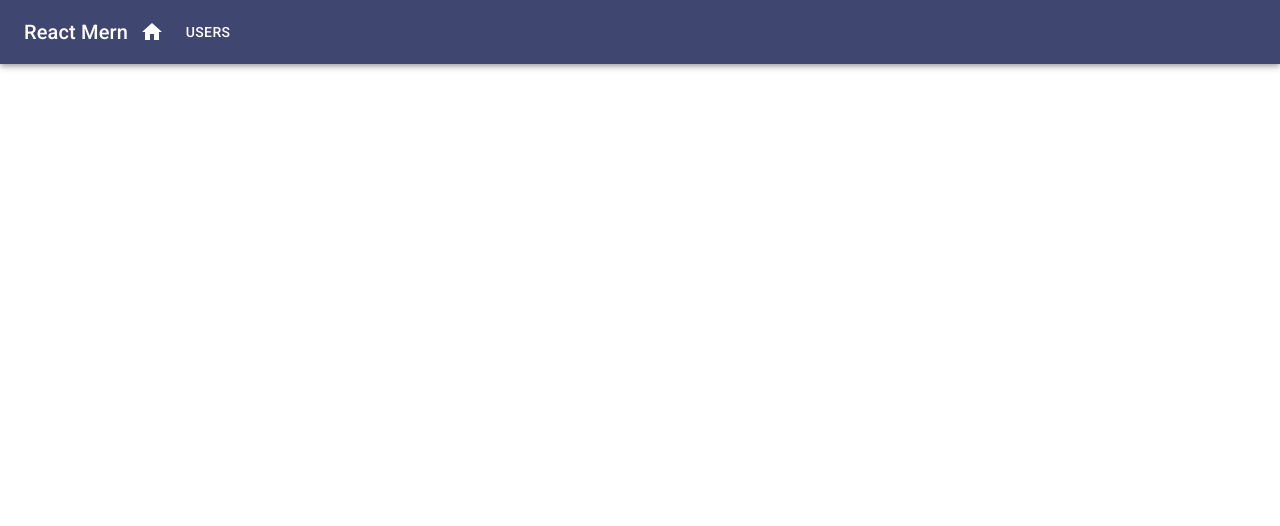
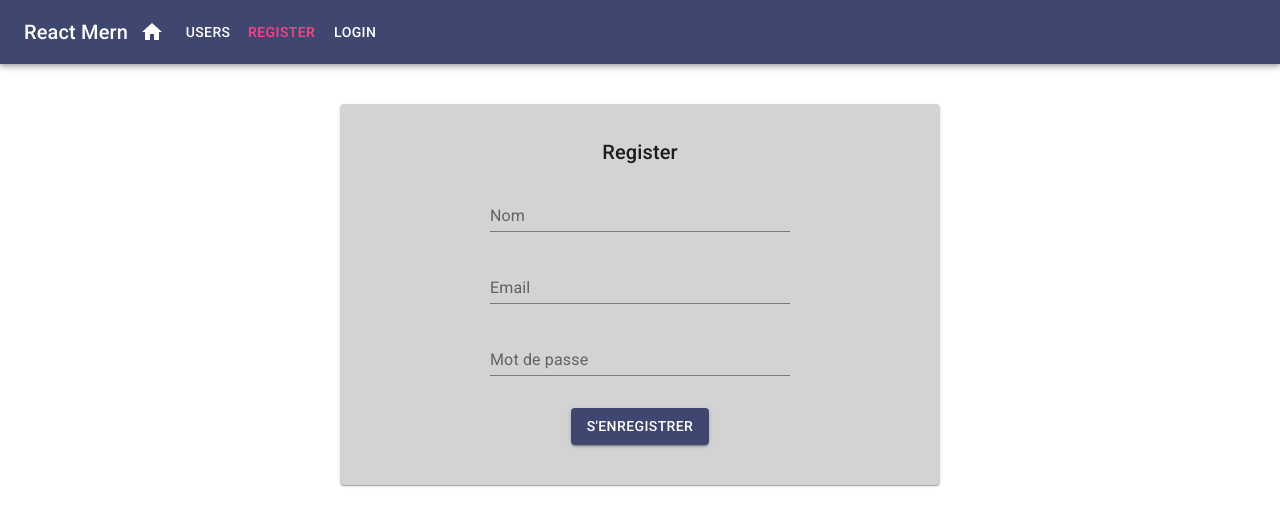
Before and after one commit to VolodymyrOsinchuk/mern-ecommerce-vercel, a React (Create React App) app: page /register in a window 1280 px wide. Shown: the top 526 px of the page. Built offline with nearby package versions, Linux system fonts and the light colour scheme; the HTML template or start-up script is replaced by a standard one.

Commit message:
add pages login and register

```diff
--- a/src/MainRouter.js
+++ b/src/MainRouter.js
@@ -1,5 +1,7 @@
 import React from "react";
 import { Switch, Route } from "react-router-dom";
+import Login from "./auth/Login";
+import Register from "./auth/Register";
 import Menu from "./components/Menu";
 import Home from "./pages/Home";
 import Users from "./user/Users";
@@ -11,6 +13,8 @@ const MainRouter = () => {
       <Switch>
         <Route exact path="/" component={Home} />
         <Route path="/users" component={Users} />
+        <Route path="/register" component={Register} />
+        <Route path="/login" component={Login} />
       </Switch>
     </div>
   );
--- a/src/auth/Login.jsx
+++ b/src/auth/Login.jsx
@@ -0,0 +1,134 @@
+import React, { useState } from "react";
+import {
+  Button,
+  Card,
+  CardActions,
+  CardContent,
+  Icon,
+  TextField,
+  Typography,
+} from "@material-ui/core";
+import { makeStyles } from "@material-ui/core/styles";
+import { login } from "./api-auth.js";
+import { authenticate } from "./auth-helper.js";
+import { Redirect } from "react-router-dom";
+
+const useStyles = makeStyles((theme) => ({
+  card: {
+    maxWidth: 600,
+    margin: "auto",
+    textAlign: "center",
+    marginTop: theme.spacing(5),
+    paddingBottom: theme.spacing(2),
+    backgroundColor: "lightgrey",
+  },
+  submit: {
+    margin: "auto",
+    marginBottom: theme.spacing(2),
+  },
+  title: {
+    marginTop: theme.spacing(2),
+  },
+  error: {
+    verticalAlign: "middle",
+  },
+  textField: {
+    marginLeft: theme.spacing(1),
+    marginRight: theme.spacing(1),
+    width: 300,
+  },
+}));
+
+const Login = (props) => {
+  const classes = useStyles();
+  const [values, setValues] = useState({
+    email: "",
+    password: "",
+    error: "",
+    redirectToReferrer: false,
+  });
+
+  const handleChange = (name) => (event) => {
+    setValues({ ...values, [name]: event.target.value });
+  };
+
+  const clickSubmiit = () => {
+    const user = {
+      email: values.email || undefined,
+      password: values.password || undefined,
+    };
+    login(user).then((data) => {
+      if (data.error) {
+        setValues({ ...values, error: data.error });
+      } else {
+        authenticate(data, () => {
+          setValues({ ...values, error: "", redirectToReferrer: true });
+        });
+      }
+    });
+  };
+
+  const { from } = props.location.state || {
+    from: {
+      pathname: "/",
+    },
+  };
+
+  const { redirectToReferrer } = values;
+  if (redirectToReferrer) {
+    return <Redirect to={from} />;
+  }
+
+  return (
+    <div>
+      <Card className={classes.card}>
+        <CardContent>
+          <Typography variant="h6" className={classes.title}>
+            Login
+          </Typography>
+          <form noValidate>
+            <TextField
+              label="Email"
+              margin="normal"
+              autoComplete="email"
+              value={values.email}
+              onChange={handleChange("email")}
+              className={classes.textField}
+            />
+            <br />
+            <TextField
+              label="Mot de passe"
+              type="password"
+              autoComplete="current-password"
+              margin="normal"
+              value={values.password}
+              onChange={handleChange("password")}
+              className={classes.textField}
+            />
+            <br />
+            {values.error && (
+              <Typography component="p" color="error">
+                <Icon color="error" className={classes.error}>
+                  error
+                </Icon>
+                {values.error}
+              </Typography>
+            )}
+          </form>
+        </CardContent>
+        <CardActions>
+          <Button
+            color="primary"
+            variant="contained"
+            onClick={clickSubmiit}
+            className={classes.submit}
+          >
+            S'enregistrer
+          </Button>
+        </CardActions>
+      </Card>
+    </div>
+  );
+};
+
+export default Login;
--- a/src/auth/Register.jsx
+++ b/src/auth/Register.jsx
@@ -0,0 +1,152 @@
+import React, { useState } from "react";
+import {
+  Button,
+  Card,
+  CardActions,
+  CardContent,
+  DialogTitle,
+  Dialog,
+  DialogContent,
+  DialogContentText,
+  Icon,
+  TextField,
+  Typography,
+} from "@material-ui/core";
+import { makeStyles } from "@material-ui/core/styles";
+import { create } from "../user/api-user";
+import { DialogActions } from "@material-ui/core";
+import { Link } from "react-router-dom";
+
+const useStyles = makeStyles((theme) => ({
+  card: {
+    maxWidth: 600,
+    margin: "auto",
+    textAlign: "center",
+    marginTop: theme.spacing(5),
+    paddingBottom: theme.spacing(2),
+    backgroundColor: "lightgrey",
+  },
+  submit: {
+    margin: "auto",
+    marginBottom: theme.spacing(2),
+  },
+  title: {
+    marginTop: theme.spacing(2),
+  },
+  error: {
+    verticalAlign: "middle",
+  },
+  textField: {
+    marginLeft: theme.spacing(1),
+    marginRight: theme.spacing(1),
+    width: 300,
+  },
+}));
+
+const Register = () => {
+  const classes = useStyles();
+  const [values, setValues] = useState({
+    name: "",
+    email: "",
+    password: "",
+    open: false,
+    error: "",
+  });
+
+  const handleChange = (name) => (event) => {
+    setValues({ ...values, [name]: event.target.value });
+  };
+
+  const clickSubmiit = () => {
+    const user = {
+      name: values.name || undefined,
+      email: values.email || undefined,
+      password: values.password || undefined,
+    };
+    create(user).then((data) => {
+      if (data.error) {
+        setValues({ ...values, error: data.error });
+      } else {
+        setValues({ ...values, open: true });
+      }
+    });
+  };
+
+  return (
+    <div>
+      <Card className={classes.card}>
+        <CardContent>
+          <Typography variant="h6" className={classes.title}>
+            Register
+          </Typography>
+          <form noValidate>
+            <TextField
+              label="Nom"
+              margin="normal"
+              autoComplete="name"
+              value={values.name}
+              onChange={handleChange("name")}
+              className={classes.textField}
+            />
+            <br />
+            <TextField
+              label="Email"
+              margin="normal"
+              autoComplete="email"
+              value={values.email}
+              onChange={handleChange("email")}
+              className={classes.textField}
+            />
+            <br />
+            <TextField
+              label="Mot de passe"
+              type="password"
+              autoComplete="current-password"
+              margin="normal"
+              value={values.password}
+              onChange={handleChange("password")}
+              className={classes.textField}
+            />
+            <br />
+            {values.error && (
+              <Typography component="p" color="error">
+                <Icon color="error" className={classes.error}>
+                  error
+                </Icon>
+                {values.error}
+              </Typography>
+            )}
+          </form>
+        </CardContent>
+        <CardActions>
+          <Button
+            color="primary"
+            variant="contained"
+            onClick={clickSubmiit}
+            className={classes.submit}
+          >
+            S'enregistrer
+          </Button>
+        </CardActions>
+      </Card>
+
+      <Dialog open={values.open} onClose={() => true}>
+        <DialogTitle>Nouveau compte</DialogTitle>
+        <DialogContent>
+          <DialogContentText>
+            Nouveau compte est crée avec succès
+          </DialogContentText>
+        </DialogContent>
+        <DialogActions>
+          <Link to="/login">
+            <Button color="primary" variant="contained">
+              S'indententifier
+            </Button>
+          </Link>
+        </DialogActions>
+      </Dialog>
+    </div>
+  );
+};
+
+export default Register;
--- a/src/auth/api-auth.js
+++ b/src/auth/api-auth.js
@@ -1,4 +1,4 @@
-import API from "../config";
+import { API } from "../config";
 
 const login = async (user) => {
   try {
@@ -8,12 +8,12 @@ const login = async (user) => {
         Accept: "application/json",
         "Content-Type": "application/json",
       },
-      credentials: "include",
+      // credentials: "include",
       body: JSON.stringify(user),
     });
     return await response.json();
   } catch (err) {
-    console.err("login error: " + err.message);
+    console.err("login error: " + err);
   }
 };
 
--- a/src/components/Menu.jsx
+++ b/src/components/Menu.jsx
@@ -31,6 +31,12 @@ const Menu = withRouter(({ history }) => (
       <Link to="/users">
         <Button style={isActive(history, "/users")}>Users</Button>
       </Link>
+      <Link to="/register">
+        <Button style={isActive(history, "/register")}>Register</Button>
+      </Link>
+      <Link to="/login">
+        <Button style={isActive(history, "/login")}>Login</Button>
+      </Link>
     </Toolbar>
   </AppBar>
 ));
--- a/src/user/Users.jsx
+++ b/src/user/Users.jsx
@@ -2,6 +2,7 @@ import React, { useState, useEffect } from "react";
 import {
   Avatar,
   IconButton,
+  List,
   ListItem,
   ListItemAvatar,
   ListItemSecondaryAction,
@@ -9,12 +10,24 @@ import {
   Paper,
   Typography,
 } from "@material-ui/core";
+import { makeStyles } from "@material-ui/styles";
 import { list } from "../user/api-user";
 import { Link } from "react-router-dom";
 import { ArrowForward, Person } from "@material-ui/icons";
 
+const useStyles = makeStyles((theme) => ({
+  root: {
+    padding: theme.spacing(1),
+    margin: theme.spacing(5),
+  },
+  title: {
+    color: theme.palette.openTitle,
+  },
+}));
+
 const Users = () => {
   const [users, setUsers] = useState([]);
+  const classes = useStyles();
 
   useEffect(() => {
     const abortController = new AbortController();
@@ -36,13 +49,16 @@ const Users = () => {
   }, []);
 
   return (
-    <Paper>
-      <Typography variant="h6">Toutes utilisateurs</Typography>
+    <Paper className={classes.root}>
+      <Typography variant="h6" align="center" className={classes.title}>
+        Toutes utilisateurs
+      </Typography>
+      <List dense>
         {users.map((user, i) => {
           console.log("user", user);
           return (
             <Link to={`/user/${user._id}`} key={i}>
-            <ListItem>
+              <ListItem button>
                 <ListItemAvatar>
                   <Avatar>
                     <Person />
@@ -58,6 +74,7 @@ const Users = () => {
             </Link>
           );
         })}
+      </List>
     </Paper>
   );
 };
```
Lines whose indentation alone changed are shown as unchanged.
